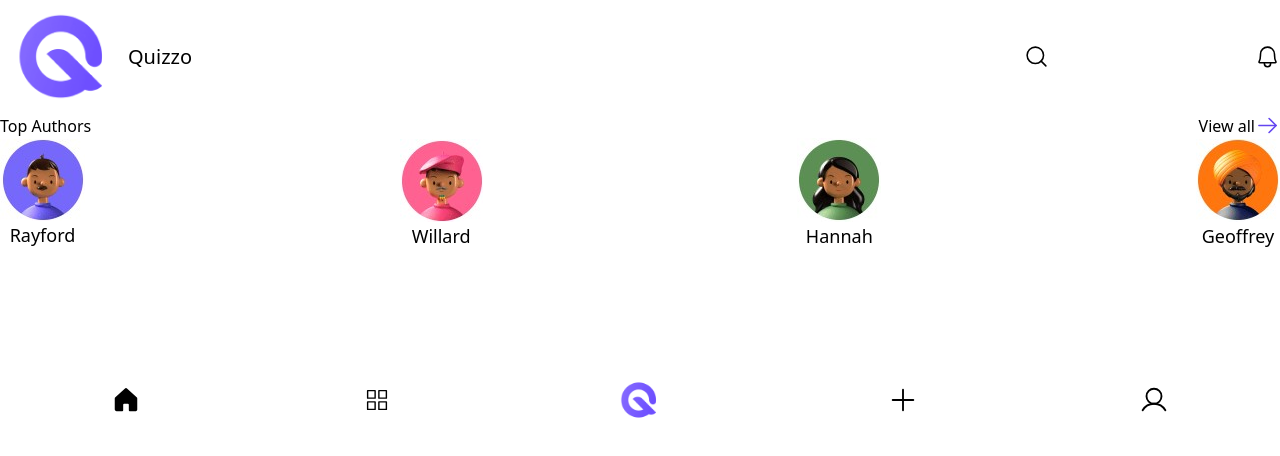
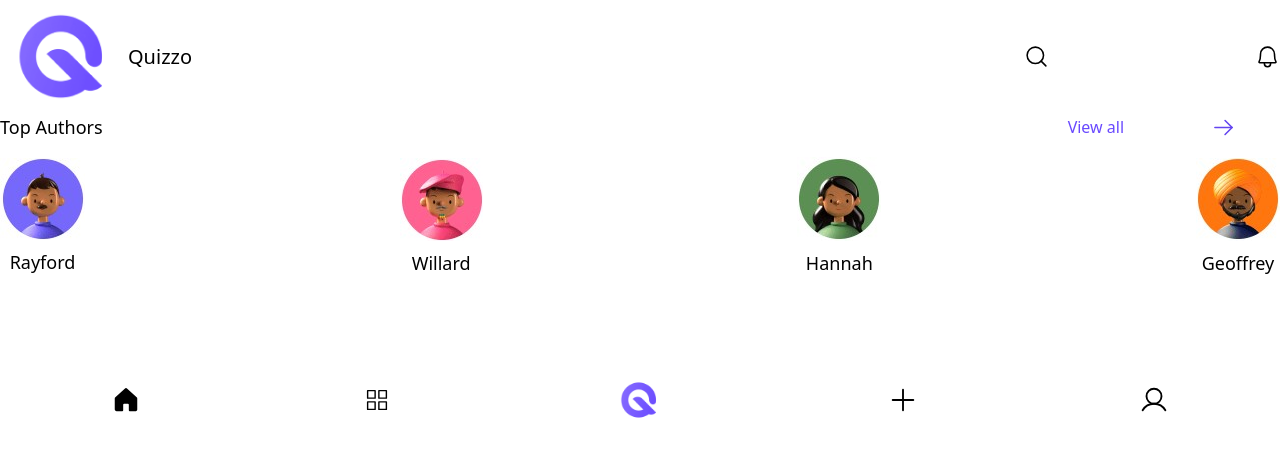
Before and after one commit to smartcollins/quizzico, a React (Create React App) app: page /home in a window 1280 px wide. Shown: the top 456 px of the page. Built offline with nearby package versions, Linux system fonts and the light colour scheme.

Commit message:
work in progress

```diff
--- a/src/components/Authors.jsx
+++ b/src/components/Authors.jsx
@@ -10,28 +10,28 @@ const Authors = ()=>{
     return(
         <div>
             <div className='flex items-center justify-between'>
-                <p>Top Authors</p>
-                <div className='flex items-center justify-between'>
-                    <p>View all</p>
+                <p className='text-lg font-medium'>Top Authors</p>
+                <div className='flex items-center justify-around md:w-1/5'>
+                    <p className=' font-medium text-[#6949ff]'>View all</p>
                     <ArrowRight size={25} color="#6345f0" />
                 </div>
             </div>
-            <div className='flex items-center justify-between'>
-                <div className='flex flex-col items-center'>
+            <div className='flex items-center justify-between my-4'>
+                <div className='flex flex-col items-center md:gap-2'>
                     <img  className=' w-2/4 md:w-full' src={author} alt="user"/>
-                    <p className=' text-lg font-medium'>Rayford</p>
+                    <p className=' md:text-lg md:font-medium'>Rayford</p>
                 </div>
-                <div className='flex flex-col items-center'>
+                <div className='flex flex-col items-center md:gap-2'>
                     <img  className=' w-2/4 md:w-full' src={author2} alt="user"/>
-                    <p className=' text-lg font-medium'>Willard</p>
+                    <p className=' md:text-lg md:font-medium'>Willard</p>
                 </div>
-                <div className='flex flex-col items-center'>
+                <div className='flex flex-col items-center md:gap-2'>
                     <img  className=' w-2/4 md:w-full' src={author3} alt="user"/>
-                    <p className=' text-lg font-medium'>Hannah</p>
+                    <p className=' md:text-lg md:font-medium'>Hannah</p>
                 </div>
-                <div className='flex flex-col items-center'>
+                <div className='flex flex-col items-center md:gap-2'>
                     <img  className=' w-2/4 md:w-full' src={author4} alt="user"/>
-                    <p className=' text-lg font-medium'>Geoffrey</p>
+                    <p className=' md:text-lg md:font-medium'>Geoffrey</p>
                 </div>
             </div>
         </div>
```
